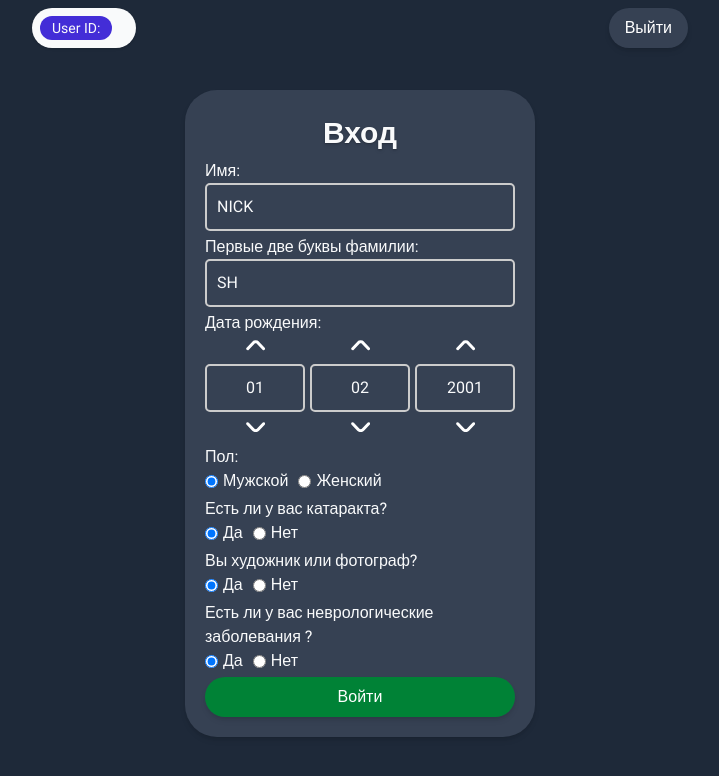
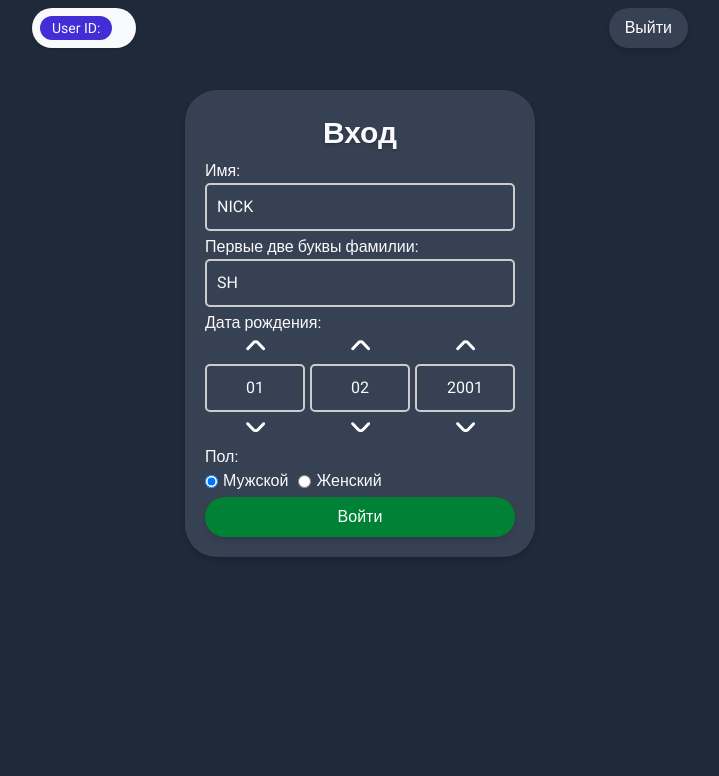
Before and after one commit to multifacs/cogni-test, a SvelteKit app: page / in a window 1280 px wide. Shown: the top 776 px of the page, without its empty margins (280-999 px from the left). Built offline with nearby package versions, Linux system fonts and the light colour scheme; no server answers; a web font is replaced by a local one.

Commit message:
cookies shenanigans

```diff
--- a/src/routes/+page.server.ts
+++ b/src/routes/+page.server.ts
@@ -2,6 +2,7 @@ import { fail, redirect } from '@sveltejs/kit';
 import { addUser } from '$lib/server/db';
 // import type { User } from '$lib/server/db/types';
 import { checkFormData } from '$lib/utils';
+import { MODE } from '$env/static/private';
 
 export function load({ cookies }) {
 	const user = cookies.get('user');
@@ -26,7 +27,7 @@ export const actions = {
 		}
 
 		let id;
-		console.log('check')
+		console.log('check');
 
 		try {
 			id = await addUser(data);
@@ -40,13 +41,13 @@ export const actions = {
 
 		if (id) {
 			console.log('user set', id);
-			cookies.set('user', id, { path: '/' });
+			cookies.set('user', id, { path: '/', secure: MODE == 'PROD' });
 			redirect(307, '/tests');
 		}
 	},
 
 	logout: async ({ cookies }) => {
-		cookies.delete('user', { path: '/' });
+		cookies.delete('user', { path: '/', secure: MODE == 'PROD' });
 		redirect(307, '/');
 	}
 };
--- a/src/routes/+page.svelte
+++ b/src/routes/+page.svelte
@@ -13,9 +13,9 @@
 	let year = $state('2001');
 	let sex = $state('male');
 
-	let cataract = $state('yes');
-	let colorist = $state('yes');
-	let neuro = $state('yes');
+	let cataract = $state('no');
+	let colorist = $state('no');
+	let neuro = $state('no');
 
 	let intervalId: ReturnType<typeof setInterval>;
 	let timeoutId: ReturnType<typeof setTimeout>;
@@ -236,7 +236,7 @@
 		</div>
 	</div>
 
-	<div class="input-group">
+	<div class="input-group hidden">
 		<label for="cataract">Есть ли у вас катаракта?</label>
 		<div class="gender-group">
 			<label>
@@ -248,7 +248,7 @@
 		</div>
 	</div>
 
-	<div class="input-group">
+	<div class="input-group hidden">
 		<label for="colorist">Вы художник или фотограф?</label>
 		<div class="gender-group">
 			<label>
@@ -260,7 +260,7 @@
 		</div>
 	</div>
 
-	<div class="input-group">
+	<div class="input-group hidden">
 		<label for="neuro">Есть ли у вас неврологические заболевания ?</label>
 		<div class="gender-group">
 			<label>
```
